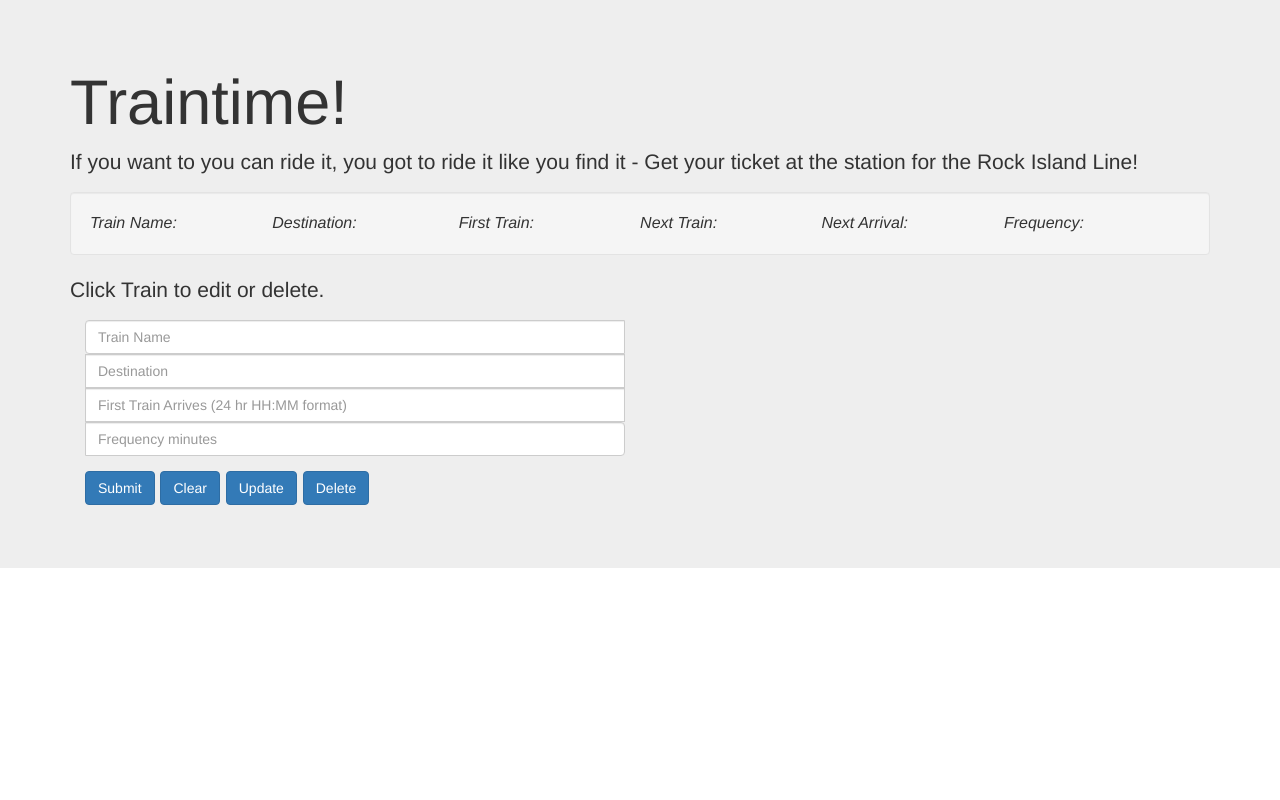
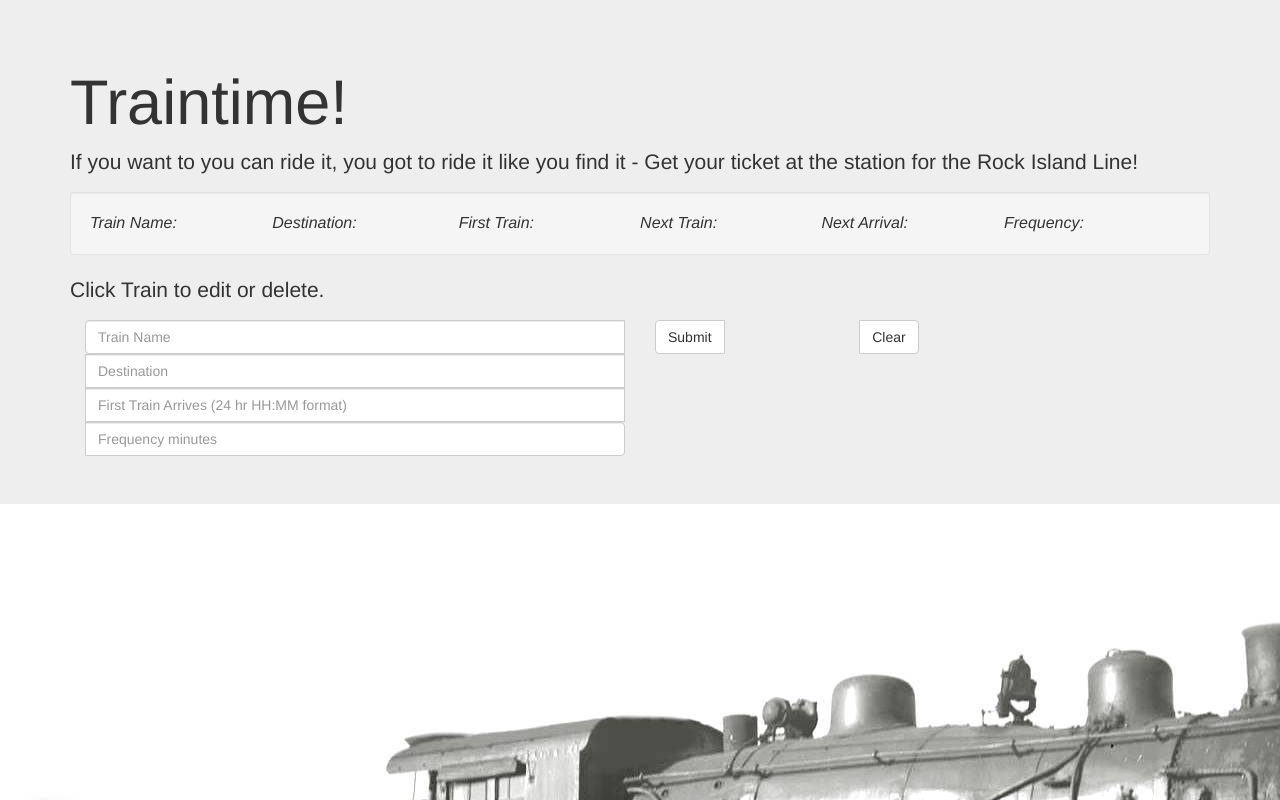
Before and after one commit to tlangton/traintime, a PHP site: page / in a window 1280 px wide. Run offline with PHP 8.4, Linux system fonts and the light colour scheme; lists and menus that the app fills with data are empty; some libraries are stand-ins or nearby versions.

Commit message:
edit and delete working - refresh is hokey

```diff
--- a/assets/css/style.css
+++ b/assets/css/style.css
@@ -22,11 +22,27 @@ cursor:pointer;
     background-color: lightyellow;
 }
 
+.hilite {
+    background-color: yellow;
+}
+
 
 .visible {
-	visibility: visible
+	display: inline;
 }
 
 .hidden {
-	visibility: hidden
+	display: none;
 }
+
+.buttonBlock {
+	  display: inline;
+
+}
+
+body {
+    background-image: url("../images/rockisland1937.jpg");
+    background-repeat: no-repeat;
+
+background-position: 0px 600px;
+}
--- a/index.html
+++ b/index.html
@@ -31,22 +31,34 @@
 					<input type="text" class="form-control" placeholder="Frequency minutes"  id="in_frequency">
 				</div>
 
-				<p>
+			<!-- 	<p>
 				</p>
 				<p>
-					<a class="btn btn-primary btn-md" href="#" role="button" id="submit">Submit</a>
-					<a class="btn btn-primary btn-md" href="#" role="button" id="clear">Clear</a>
-					<a class="btn btn-primary btn-md" href="#" role="button" id="update" class="invisible">Update</a>
-					<a class="btn btn-primary btn-md" href="#" role="button" id="remove" class="invisible">Delete</a>
-				</p>
+					<div  class="btn-group" role="group">
+
+						<a class="visible" class="btn btn-primary btn-md" href="#" role="button" id="submit">Submit</a>
+
+						<a class="visible" class="btn btn-primary btn-md" href="#" role="button" id="clear">Clear</a>
+
+						<a class="invisible" class="btn btn-primary btn-md" href="#" role="button" id="update"  >Update</a>
+
+						<a class="invisible" class="btn btn-primary btn-md" href="#" role="button" id="remove"  >Delete</a>
+
+					</div>
+				</p> -->
 			</div>
 
 
-		</div>
+
+			<div class="btn-group col-md-6" role="group" aria-label="...">
+
+				<button type="button"  class="visible btn btn-default" id="submit" >Submit</button>
+				<button type="button" class="invisible btn btn-default" id="update" >Update</button>
+				<button type="button" class="invisible btn btn-default" id="remove">Delete</button>
+				<button type="button" class="visible btn btn-default" id="clear">Clear</button>
+			</div>
 	</div>
-
-
-
+	</div>
 	<script type="text/javascript" src="assets/javascript/app.js"></script>
 </body>
 </html>
```
Also changed, not shown: assets/javascript/app.js (+37 -59 lines), assets/images/rockisland1937.jpg (added).
